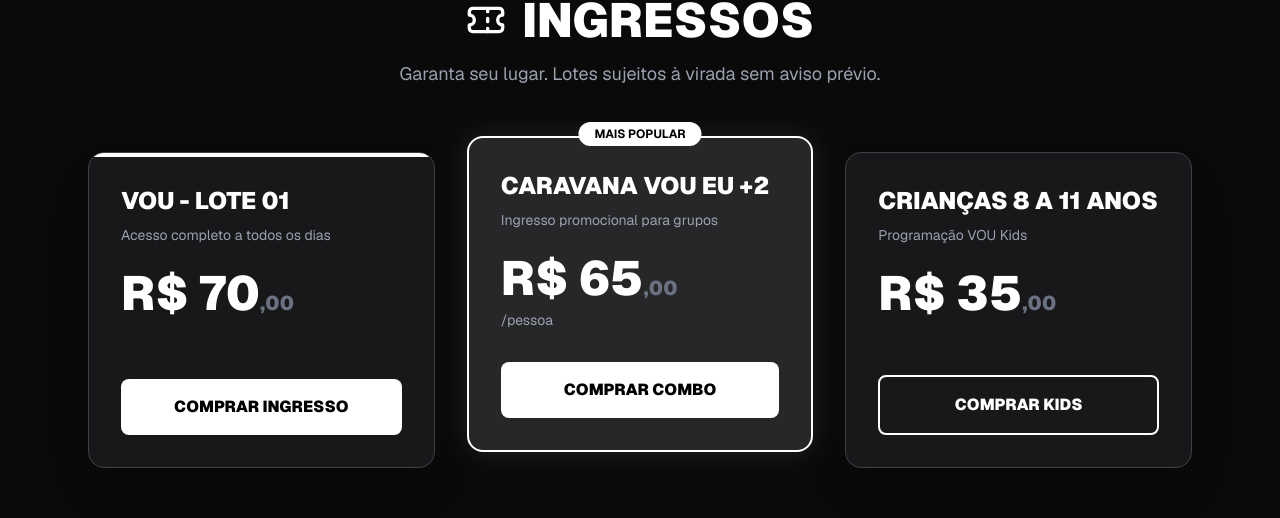
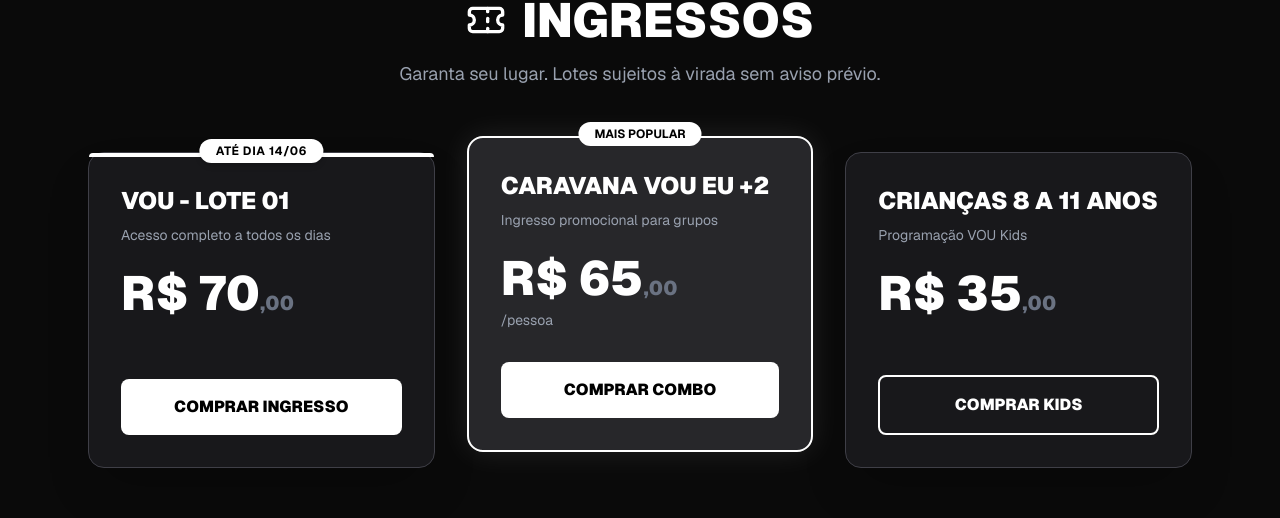
Before and after one commit to paulofer00/lp-conferencia, a Next.js app: page / in a window 1280 px wide. Shown: the part 4558-5076 px from the top of the page. Built offline with nearby package versions, Linux system fonts and the light colour scheme; no server answers.

Commit message:
ate dia 14

```diff
--- a/app/page.tsx
+++ b/app/page.tsx
@@ -347,12 +347,19 @@ export default function ConferênciaVouLP() {
         <div className="grid md:grid-cols-3 gap-8">
 
           {/* LOTE 1 (COM TRAVA DE ESGOTADO DINÂMICA) */}
-          <div className={`relative p-8 rounded-2xl border transition-all flex flex-col justify-between overflow-hidden ${
+          <div className={`relative p-8 rounded-2xl border transition-all flex flex-col justify-between ${
             isLote1Esgotado
-              ? 'bg-zinc-900/30 border-transparent opacity-50 grayscale pointer-events-none select-none'
+              ? 'bg-zinc-900/30 border-transparent opacity-50 grayscale pointer-events-none select-none overflow-hidden'
               : 'bg-zinc-900 border-zinc-700 hover:-translate-y-2 shadow-2xl'
           }`}>
-            {!isLote1Esgotado && <div className="absolute top-0 left-0 w-full h-1 bg-white"></div>}
+            {!isLote1Esgotado && (
+              <>
+                <div className="absolute top-0 left-0 w-full h-1 bg-white rounded-t-2xl"></div>
+                <div className="absolute -top-3.5 left-1/2 -translate-x-1/2 bg-white text-black font-bold uppercase text-[10px] md:text-xs px-3 md:px-4 py-1 rounded-full whitespace-nowrap tracking-wider shadow-md">
+                  Até Dia 14/06
+                </div>
+              </>
+            )}
 
             <div>
               <h3 className="text-2xl font-black uppercase mb-2">VOU - LOTE 01</h3>
@@ -375,7 +382,7 @@ export default function ConferênciaVouLP() {
 
           {/* CARAVANA */}
           <div className="bg-zinc-800 border-2 border-white p-8 rounded-2xl flex flex-col justify-between transform md:-translate-y-4 shadow-[0_0_30px_rgba(255,255,255,0.1)] relative">
-            <div className="absolute -top-4 left-1/2 -translate-x-1/2 bg-white text-black font-bold uppercase text-xs px-4 py-1 rounded-full">
+            <div className="absolute -top-4 left-1/2 -translate-x-1/2 bg-white text-black font-bold uppercase text-xs px-4 py-1 rounded-full whitespace-nowrap">
               Mais Popular
             </div>
             <div>
```
